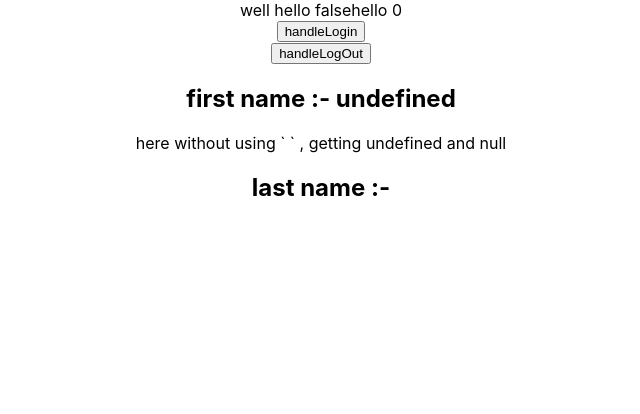
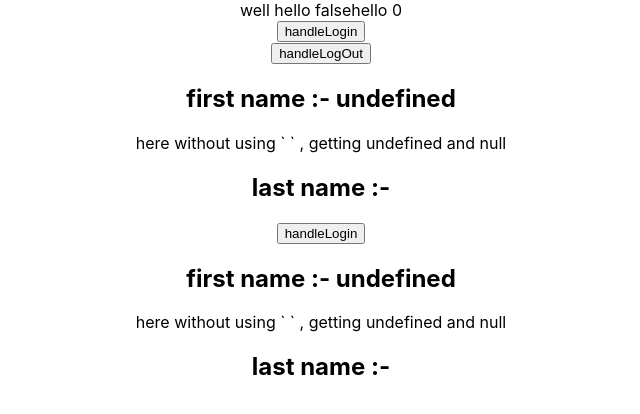
Before and after one commit to shanushikhar/React-typescript, a React (Create React App) app: page / in a window 1280 px wide. Shown: the top 414 px of the page, without its empty margins (319-959 px from the left). Built offline with nearby package versions, Linux system fonts and the light colour scheme.

Commit message:
Added Assertion with useState

```diff
--- a/src/App.tsx
+++ b/src/App.tsx
@@ -1,4 +1,5 @@
 import "./App.css";
+import Assertion from "./components/Assertion";
 import User from "./components/User";
 import Users from "./components/Users";
 
@@ -7,6 +8,7 @@ function App() {
     <div className="App">
       <User />
       <Users />
+      <Assertion />
     </div>
   );
 }
--- /dev/null
+++ b/src/components/Assertion.tsx
@@ -0,0 +1,31 @@
+import React, { useState } from "react";
+
+type NameSchema = {
+  firstName: string;
+  lastName: string;
+};
+
+export default function Assertion() {
+  // useState with Assertion
+  const [isLoggedin, setIsloggediN] = useState<NameSchema>({} as NameSchema);
+
+  const handleLogin = () => {
+    setIsloggediN({
+      firstName: "bang",
+      lastName: "sumakar",
+    });
+  };
+
+  return (
+    <div>
+      <button onClick={handleLogin}>handleLogin</button>
+      <section>
+        <h2>{`first name :- ${isLoggedin.firstName}`} </h2>
+      </section>
+      here without using ` ` , getting undefined and null
+      <section>
+        <h2>last name :- {isLoggedin.lastName} </h2>
+      </section>
+    </div>
+  );
+}
```
Also changed, not shown: 1 other file (tests, documents, lock files or other folders).
